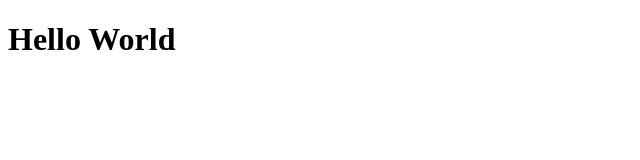
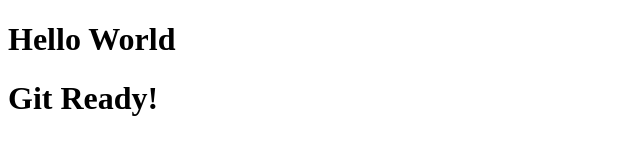
Before and after one commit to ZackaryQueen/SomethingPublic, a plain HTML site: page index.html in a window 1280 px wide. Shown: the whole page, without its empty margins (0-640 px from the left). Drawn offline with Linux system fonts and the light colour scheme.

Commit message:
Update index.html

```diff
--- a/index.html
+++ b/index.html
@@ -8,6 +8,7 @@
 </head>
 <body>
     <h1>Hello World</h1>
+    <h1>Git Ready!</h1>
 
 </body>
 </html>
```
